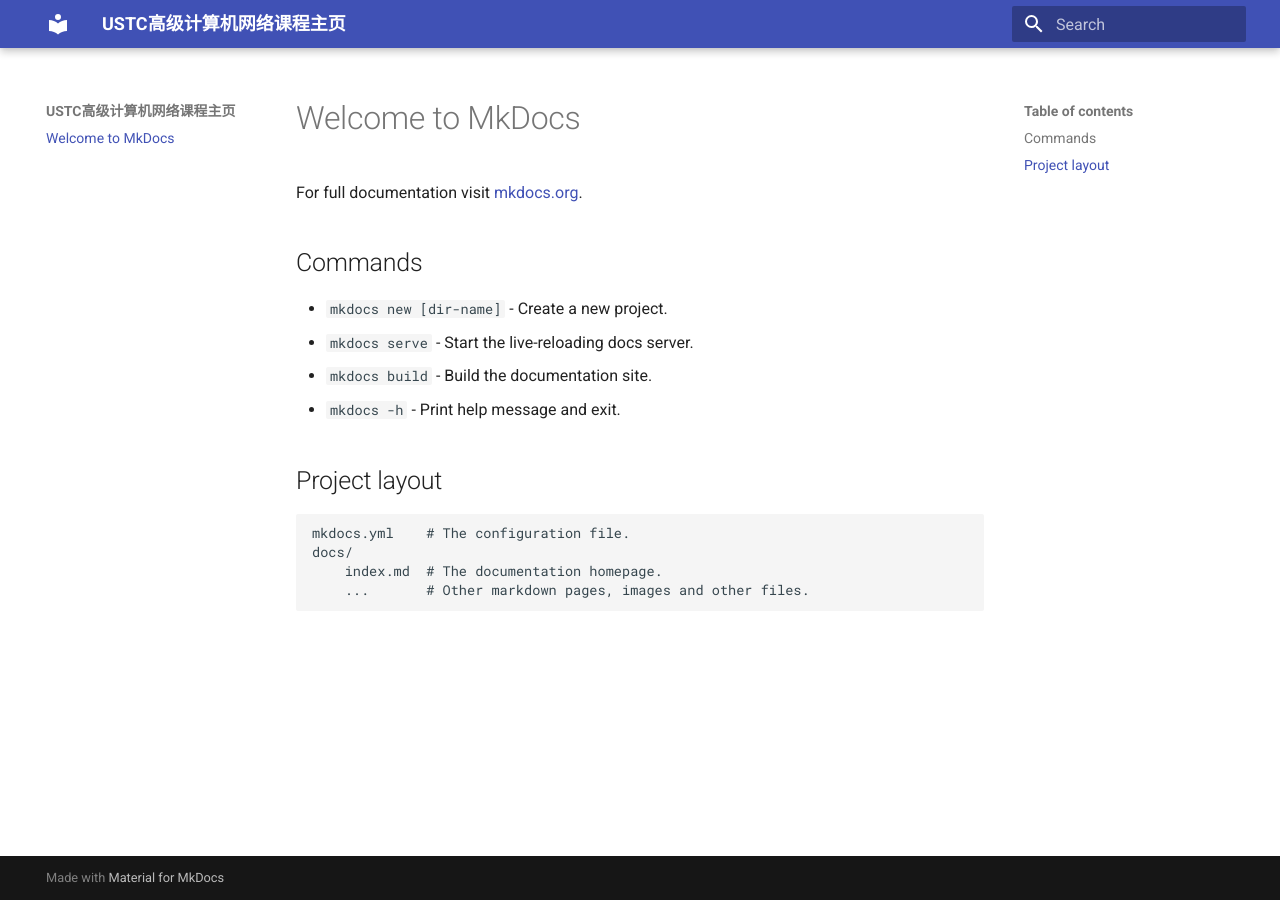
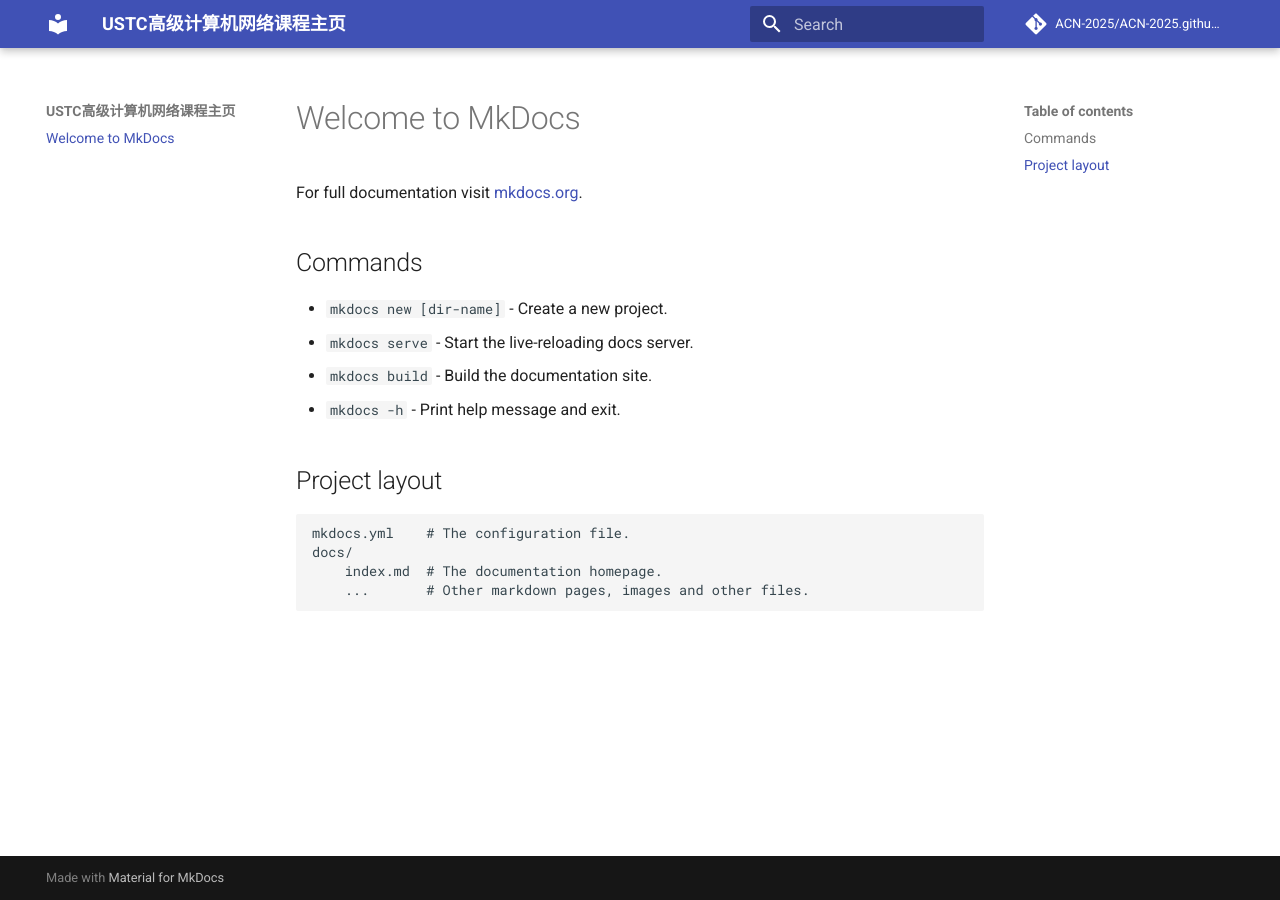
Before and after one commit to ACN-2025/ACN-2025.github.io, an MkDocs documentation site: the page built from docs/index.md, in a window 1280 px wide. Built offline with MkDocs 1.6.1 and Material for MkDocs 9.7.7, drawn with Linux system fonts in a browser that asks for light colours; comment, search, counter and statistics services are not loaded.

Commit message:
Update mkdocs.yml

```diff
--- a/mkdocs.yml
+++ b/mkdocs.yml
@@ -1,4 +1,6 @@
 site_name: USTC高级计算机网络课程主页
-site_url: https://www.ustc.edu.cn
+# site_url: https://www.ustc.edu.cn
+repo_name: ACN-2025/ACN-2025.github.io
+repo_url: https://github.com/ACN-2025/ACN-2025.github.io
 theme:
   name: material
```
